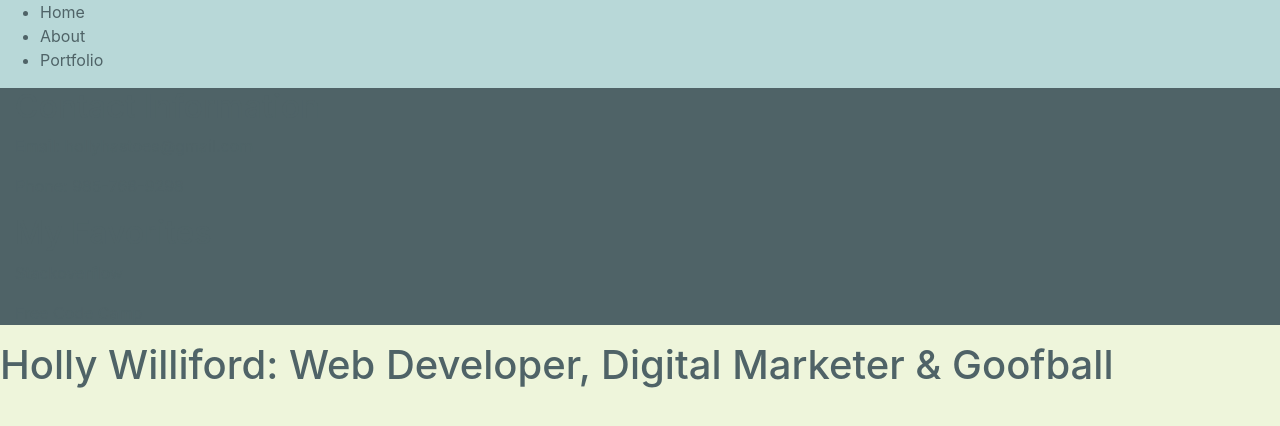
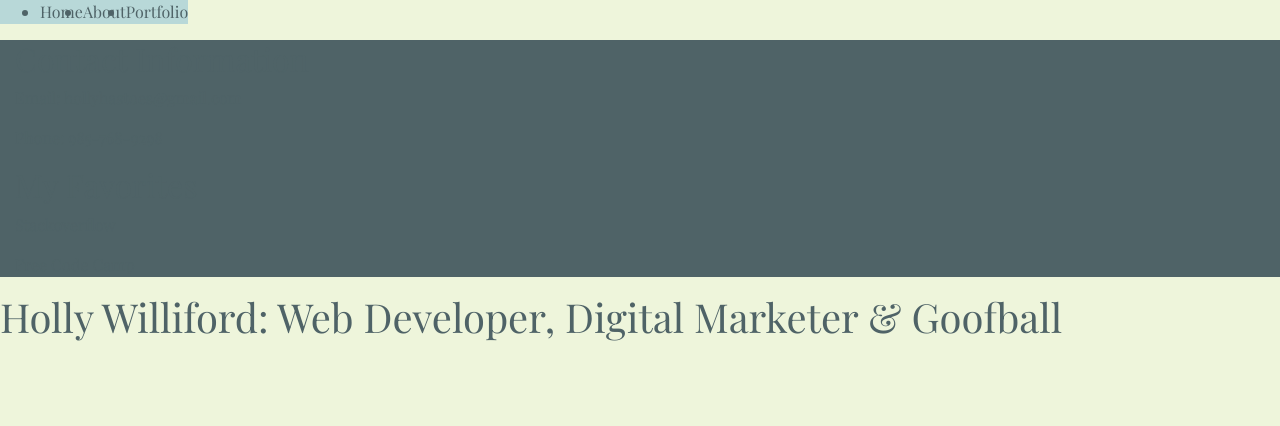
Before and after one commit to hollyhascode/Lesley-Intro-Project, a plain HTML site: page index.html in a window 1280 px wide. Drawn offline with nearby package versions, Linux system fonts and the light colour scheme.

Commit message:
css update

```diff
--- a/index.html
+++ b/index.html
@@ -7,6 +7,7 @@
 <!--Libraries-->
 <link rel="stylesheet" href="https://stackpath.bootstrapcdn.com/bootstrap/4.1.3/css/bootstrap.min.css" integrity="sha384-MCw98/SFnGE8fJT3GXwEOngsV7Zt27NXFoaoApmYm81iuXoPkFOJwJ8ERdknLPMO" crossorigin="anonymous">
 <link rel="stylesheet" href="style.css">
+<link href="https://fonts.googleapis.com/css?family=Playfair+Display&display=swap" rel="stylesheet">
 </head>
 
 <body>
--- a/style.css
+++ b/style.css
@@ -1,4 +1,4 @@
-.nav {
+ul {
     background: #b8d8d8;
     display: flex;
 }
@@ -14,7 +14,9 @@ body {
 
 p, li, h1, h2, h3, h4 {
     color: #4f6367;
+    font-family: 'Playfair Display', serif;
 }
+
 
 .text-white {
     color: #eef5db;
```
